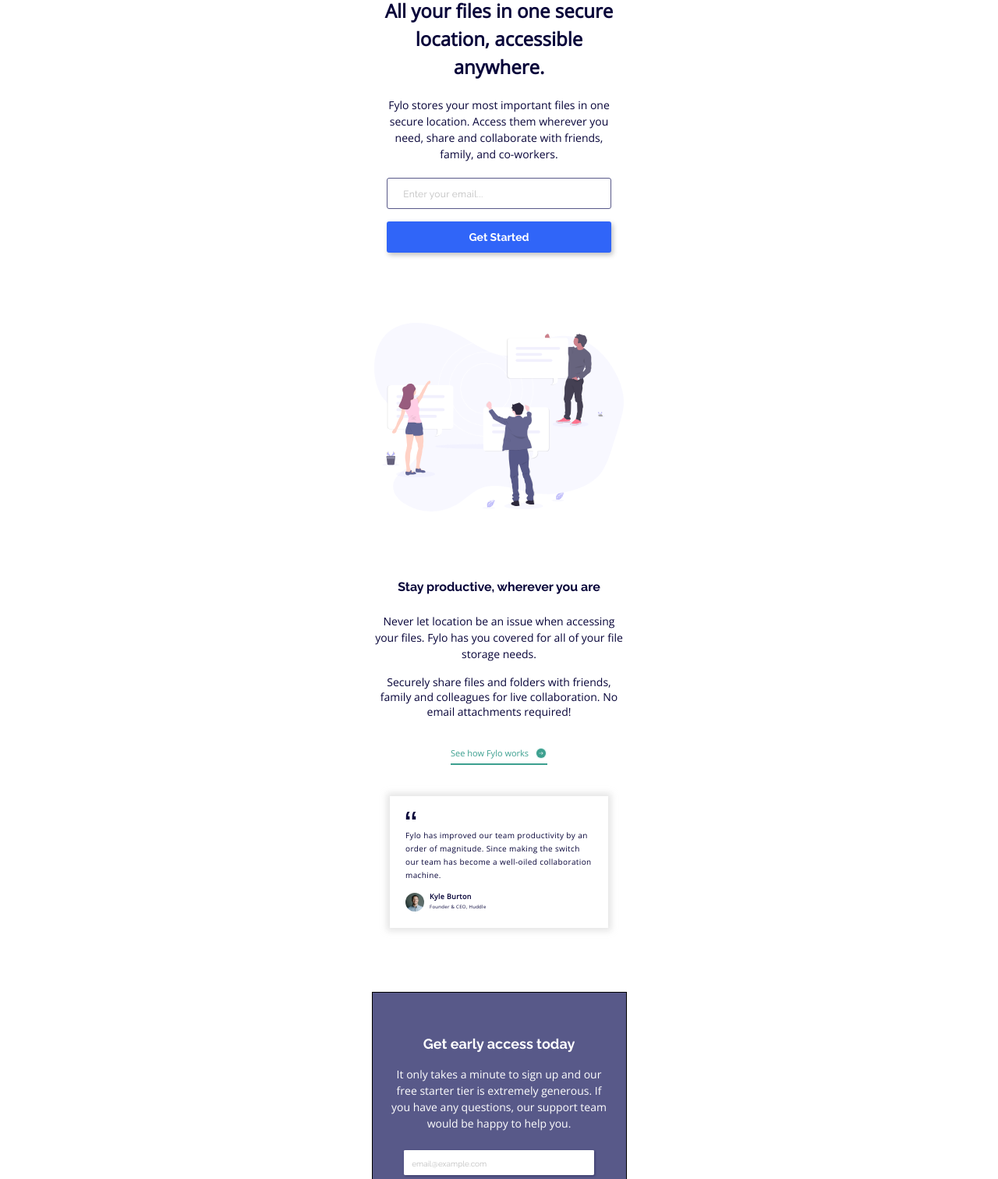
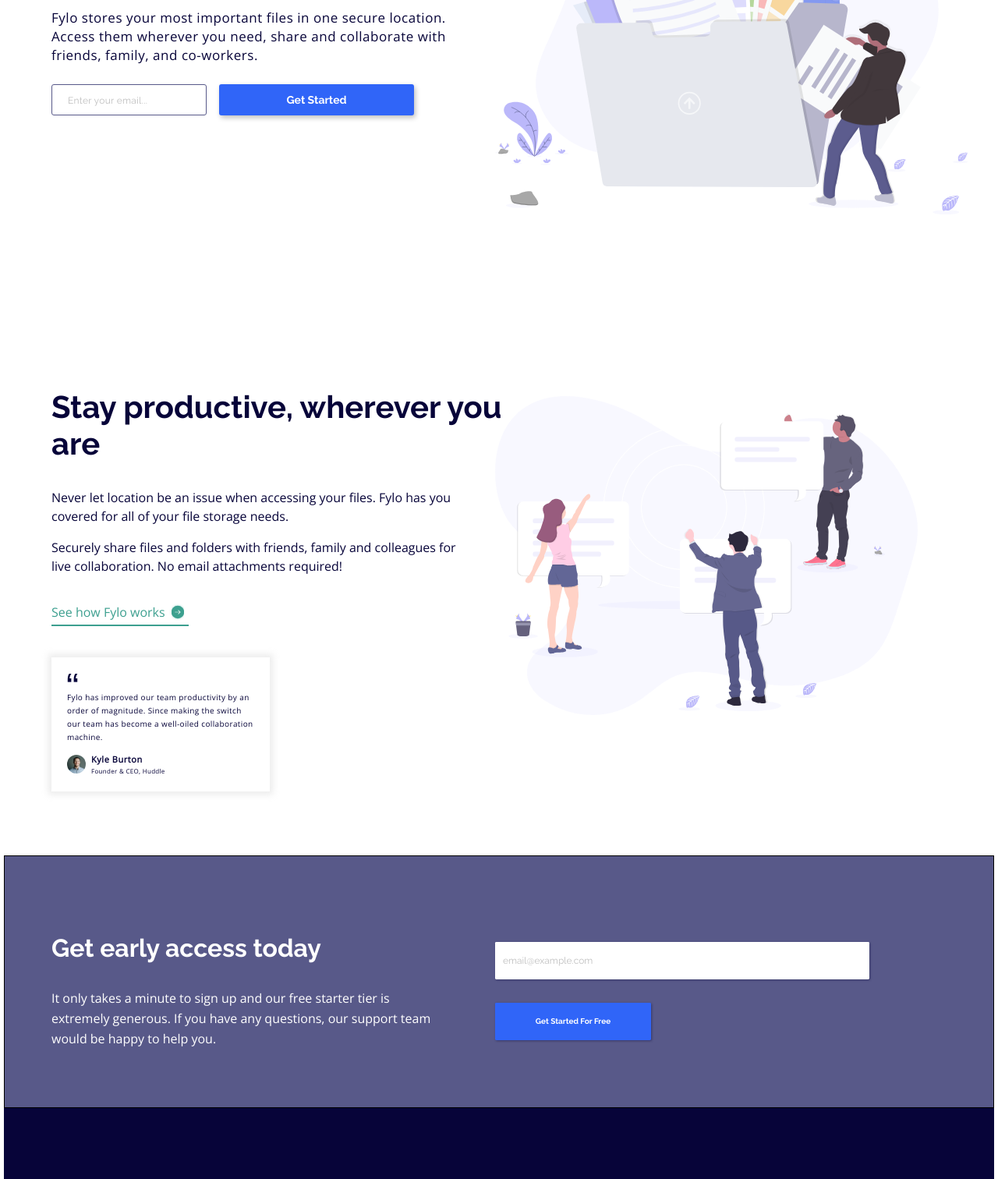
Before and after one commit to mikej321/fyle-landing-page-two-column, a plain HTML site: page index.html in a window 1280 px wide. Shown: the part 421-1933 px from the top of the page at 78% size. Drawn offline with nearby package versions, Linux system fonts and the light colour scheme.

Commit message:
v2 Final
Finished desktop version

```diff
--- a/index.html
+++ b/index.html
@@ -68,6 +68,7 @@
           them wherever you need, share and collaborate with friends, family,
           and co-workers.
         </p>
+        <div class="secure-buttons">
           <input
             type="email"
             name="email"
@@ -75,6 +76,7 @@
             placeholder="Enter your email..."
           />
           <button>Get Started</button>
+        </div>
       </section>
       <section class="productive-container">
         <img src="./images/illustration-2.svg" alt="" />
@@ -102,7 +104,10 @@
             collaboration machine.
           </p>
           <div class="testimonial-profile">
-            <img src="./images/avatar-testimonial.jpg" alt="" />
+            <img
+              src="./images/avatar-testimonial.jpg"
+              alt="A man in a blue shirt smiling at a camera"
+            />
             <div class="user-information">
               <p>Kyle Burton</p>
               <p>Founder & CEO, Huddle</p>
@@ -151,11 +156,11 @@
         </svg>
         <div class="fylo-information-container">
           <div class="fylo-information fylo-information-1">
-            <img src="./images/icon-phone.svg" alt="" />
+            <img src="./images/icon-phone.svg" alt="A phone icon" />
             <p>Phone: +1-543-123-4567</p>
           </div>
           <div class="fylo-information fylo-information-2">
-            <img src="./images/icon-email.svg" alt="" />
+            <img src="./images/icon-email.svg" alt="An email icon" />
             <p>example@fylo.com</p>
           </div>
         </div>
@@ -171,9 +176,18 @@
           <a href="">Privacy</a>
         </div>
         <div class="icon-container">
-          <i class="fa-brands fa-facebook-f"></i>
-          <i class="fa-brands fa-twitter"></i>
-          <i class="fa-brands fa-instagram"></i>
+          <i
+            class="fa-brands fa-facebook-f"
+            title="Facebook icon leading to Facebook"
+          ></i>
+          <i
+            class="fa-brands fa-twitter"
+            title="Twitter icon leading to Twitter"
+          ></i>
+          <i
+            class="fa-brands fa-instagram"
+            title="Instagram icon leading to Instagram"
+          ></i>
         </div>
       </section>
     </main>
--- a/style.css
+++ b/style.css
@@ -44,7 +44,11 @@ h3,
 h4,
 h5,
 h6 {
-  font-family: var(--open-sans);
+  font-family: var(--raleway);
+}
+
+button {
+  cursor: pointer;
 }
 
 main {
@@ -96,8 +100,7 @@ header > svg {
   grid-template-areas: "secure-image"
                        "secure-heading"
                        "secure-paragraph"
-                       "email"
-                       "button";
+                       "secure-buttons";
   justify-items: center;
   margin-bottom: 9rem;
 }
@@ -127,8 +130,13 @@ header > svg {
   margin-bottom: 2rem;
 }
 
-.secure-container > input {
-  grid-area: email;
+.secure-buttons {
+  grid-area: secure-buttons;
+  display: flex;
+  flex-direction: column;
+}
+
+.secure-buttons > input {
   width: 88%;
   height: 4rem;
   padding-left: 2rem;
@@ -138,15 +146,14 @@ header > svg {
   box-shadow: 2 3 6 rgba(0, 0, 0, 0.2);
 }
 
-.secure-container > input::placeholder {
+.secure-buttons > input::placeholder {
   color: var(--light-gray);
   letter-spacing: .3px;
   font-family: var(--raleway);
   font-size: 1.2rem;
 }
 
-.secure-container > button {
-  grid-area: button;
+.secure-buttons > button {
   width: 88%;
   height: 4rem;
   background-color: var(--bright-blue);
@@ -157,6 +164,10 @@ header > svg {
   font-weight: 700;
   font-size: 1.4rem;
   box-shadow: 2px 3px 6px var(--light-gray);
+}
+
+.secure-buttons > button:hover {
+ background-color: #6C9BFF;
 }
 
 .productive-container {
@@ -206,11 +217,19 @@ header > svg {
   border-bottom: 2px solid var(--moderate-cyan);
   padding-bottom: .5rem;
   margin-bottom: 4rem;
+  cursor: pointer;
 }
 
 .redirect-container > p {
   font-size: 1.1rem;
   color: var(--moderate-cyan);
+}
+
+
+
+.redirect-container > p:hover {
+  color: #71DFCC;
+  border-bottom-color: #71DFCC;
 }
 
 .testimonial-portion {
@@ -219,7 +238,7 @@ header > svg {
   flex-direction: column;
   text-align: left;
   margin-bottom: 8.19rem;
-  box-shadow: 0 0 8px 4px hsla(0, 0%, 75%, 0.4);
+  box-shadow: 0 0 8px 4px hsla(0, 0%, 75%, 0.3);
   padding: 2rem;
   max-width: 280px;
 }
@@ -281,6 +300,7 @@ header > svg {
 }
 
 .early-access-container > p:nth-child(1) {
+  grid-area: early-access-header;
   margin-top: 5.4rem;
   margin-bottom: 1.6rem;
   font-size: 1.8rem;
@@ -290,6 +310,7 @@ header > svg {
 }
 
 .early-access-container > p:nth-child(2) {
+  grid-area: early-access-p;
   font-size: 1.4rem;
   line-height: 2.1rem;
   max-width: 28rem;
@@ -297,6 +318,7 @@ header > svg {
 }
 
 .early-access-container > input {
+  grid-area: early-access-input;
   width: 75%;
   height: 32px;
   padding-left: 1rem;
@@ -306,6 +328,10 @@ header > svg {
   box-shadow: 1px 1px 3px hsla(243, 87%, 12%, 0.4);
 }
 
+.early-access-container > input:focus {
+  outline: 1px solid #EF4877;
+}
+
 .early-access-container > input::placeholder {
   color: var(--light-gray);
   font-family: var(--raleway);
@@ -313,6 +339,7 @@ header > svg {
 }
 
 .early-access-container > button {
+  grid-area: early-access-button;
   width: 75%;
   height: 32px;
   font-family: var(--raleway);
@@ -325,6 +352,10 @@ header > svg {
   margin-bottom: 7.1rem;
   border-radius: 1.47px;
   box-shadow: 1px 1px 3px hsla(243, 87%, 12%, 0.4);
+}
+
+.early-access-container > button:hover {
+  background-color: #6C9BFF;
 }
 
 .end-container {
@@ -352,6 +383,7 @@ header > svg {
 }
 
 .fylo-information-container {
+  grid-area: fylo-information-container;
   display: flex;
   flex-direction: column;
   gap: 1.6rem;
@@ -385,6 +417,7 @@ header > svg {
 }
 
 .faq-link-1 {
+  grid-area: faq-link-1;
   margin-bottom: 3.2rem;
 }
 
@@ -393,11 +426,17 @@ header > svg {
   color: white;
 }
 
+.faq-link > a:hover {
+  color: #6C9BFF;
+}
+
 .faq-link-2 {
+  grid-area: faq-link-2;
   margin-bottom: 3.2rem;
 }
 
 .icon-container {
+  grid-area: icon-container;
   display: flex;
   justify-self: center;
   gap: 1rem;
@@ -412,4 +451,206 @@ header > svg {
   padding-top: .7rem;
   border: 1px solid white;
   border-radius: 50%;
+  cursor: pointer;
 }
+
+.icon-container > i:hover {
+  border: 1px solid #6C9BFF;
+  color: #6C9BFF;
+}
+
+@media (min-width: 600px) {
+
+  main {
+    max-width: 1440px;
+    grid-template-columns: 1fr 1fr;
+    grid-template-areas: "header header"
+    "secure-container secure-container"
+    "productive-container productive-container"
+    "early-access-container early-access-container"
+    "end-container end-container";
+  }
+
+  header > svg {
+    width: 166px;
+    height: 100px;
+  }
+
+  .header-links > a {
+    font-size: 1.6rem;
+  }
+
+  .secure-container {
+    max-width: 1440px;
+    grid-template-columns: subgrid;
+    grid-template-areas: "secure-heading secure-image"
+                         "secure-paragraph secure-image"
+                         "secure-buttons secure-image";
+    text-align: left;
+    margin-bottom: 16.4rem;
+    justify-items: baseline;
+  }
+
+  .secure-container > p {
+    max-width: revert;
+    font-size: 1.7rem;
+    line-height: 2.4rem;
+    letter-spacing: 0.53px;
+    align-self: baseline;
+    padding-right: 10rem;
+    margin-bottom: 2.5rem;
+  }
+
+  .secure-container > h2 {
+    margin-top: 7rem;
+    font-size: 4rem;
+    line-height: 6rem;
+    font-weight: 700;
+    align-self: end;
+    padding-right: 3rem;
+  }
+
+  .secure-container > img {
+    max-width: 64rem;
+  }
+
+  .secure-buttons {
+    width: 100%;
+    flex-direction: row;
+    gap: 1.6rem;
+    margin-bottom: 18rem;
+    padding-right: 6.5rem;
+  }
+
+  .secure-buttons > input {
+    width: revert;
+    flex-grow: 2;
+  }
+
+  .secure-buttons > button {
+    width: revert;
+    width: 25rem;
+    margin-right: 10rem;
+  }
+
+  .productive-container {
+    max-width: 1440px;
+    grid-template-columns: subgrid;
+    grid-template-areas:"productive-heading productive-image"
+                        "productive-p-1 productive-image"
+                        "productive-p-2 productive-image"
+                        "redirect-container productive-image"
+                        "testimonial-portion productive-image";
+    justify-items: baseline;
+    text-align: left;
+    position: relative;
+  }
+
+  .productive-container > h4 {
+    font-size: 4rem;
+    position: relative;
+    bottom: 1rem;
+  }
+
+  .productive-container > p:nth-child(3) {
+    font-size: 1.6rem;
+    max-width: 52.9rem;
+    line-height: 2.4rem;
+  }
+
+  .productive-container > p:nth-child(4) {
+    font-size: 1.6rem;
+    max-width: 52.9rem;
+    line-height: 2.4rem;
+  }
+
+  .redirect-container {
+   width: 17.6rem;
+  }
+
+  .redirect-container > p {
+    font-size: 1.6rem;
+  }
+
+  .testimonial-portion {
+    margin-left: 1.1rem
+  }
+
+  .testimonial-profile > img {
+    max-width: 3.2rem;
+  }
+
+  .user-information > p:nth-child(1) {
+    font-size: 1.1rem;
+    letter-spacing: 0.55px;
+  }
+
+  .user-information > p:nth-child(2) {
+    font-size: .8rem;
+  }
+
+  .productive-container > img {
+    max-width: 54.2rem;
+    height: 40.9rem;
+  }
+
+  .early-access-container {
+    max-width: 1440px;
+    grid-template-columns: subgrid;
+    grid-template-areas: "early-access-header early-access-input"
+                         "early-access-p early-access-button";
+    align-items: center;
+    justify-items: baseline;
+    text-align: left;
+    padding: 4rem 6rem;
+    position: relative;
+  }
+
+  .early-access-container > p:nth-child(1) {
+    font-size: 3.2rem;
+    line-height: 4.8rem;
+  }
+
+  .early-access-container > p:nth-child(2) {
+    font-size: 1.6rem;
+    max-width: 51rem;
+    line-height: 2.6rem;
+  }
+
+  .early-access-container > input {
+    margin-top: 7rem;
+    margin-bottom: unset;
+    width: 48rem;
+    height: 4.8rem;
+  }
+
+  .early-access-container > input::placeholder {
+    font-size: 1.2rem;
+  }
+
+  .early-access-container > button {
+    margin-top: .5rem;
+    width: 20rem;
+    height: 4.8rem;
+    position: relative;
+    top: 2.5rem;
+  }
+
+  .end-container {
+    max-width: 1440px;
+    grid-template-columns: 1fr 1fr 1fr 1fr;
+    grid-template-areas: "end-image end-image end-image end-image"
+                       "fylo-information-container faq-link-1 faq-link-2 icon-container";
+    padding: 5rem 6rem;
+  }
+
+  .faq-link-1 {
+    justify-self: center;
+  }
+
+  .faq-link-2 {
+    justify-self: center;
+    margin-right: 2rem;
+  }
+
+}
```
Lines whose indentation alone changed are shown as unchanged.
